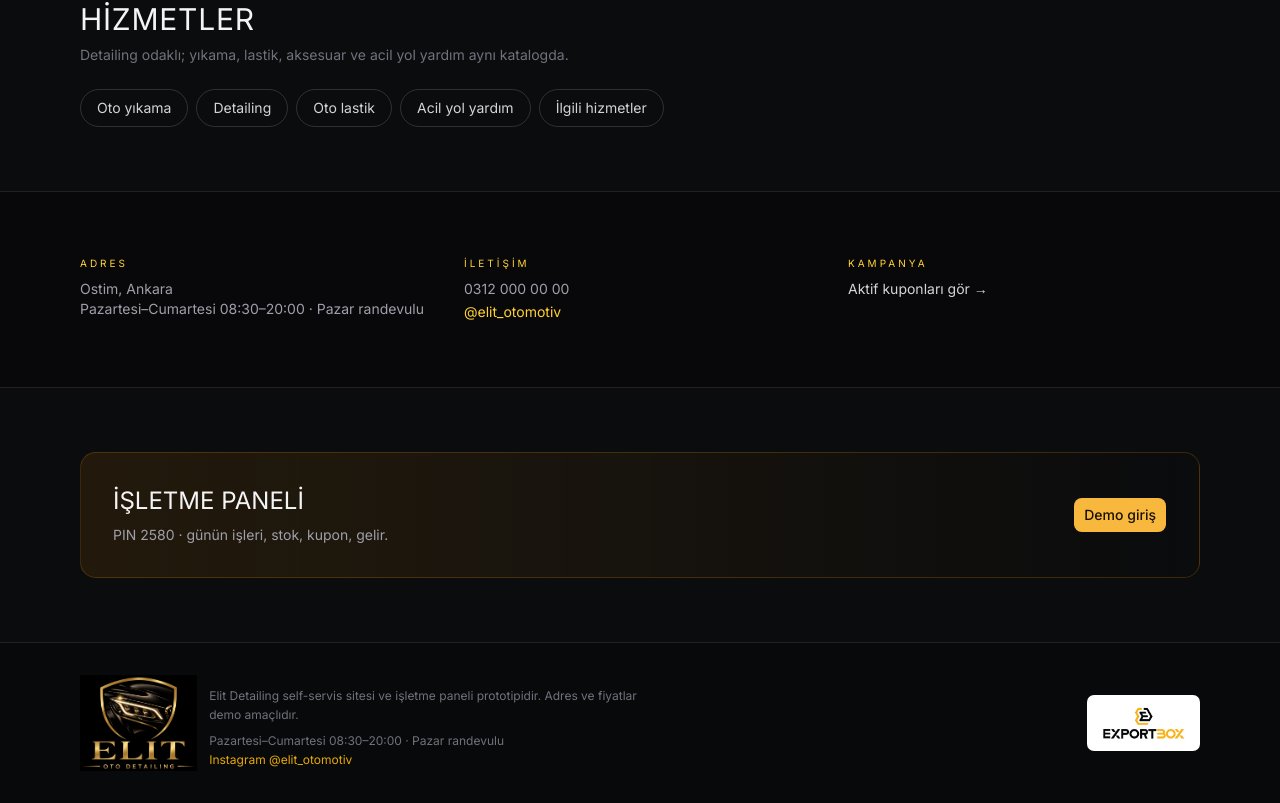
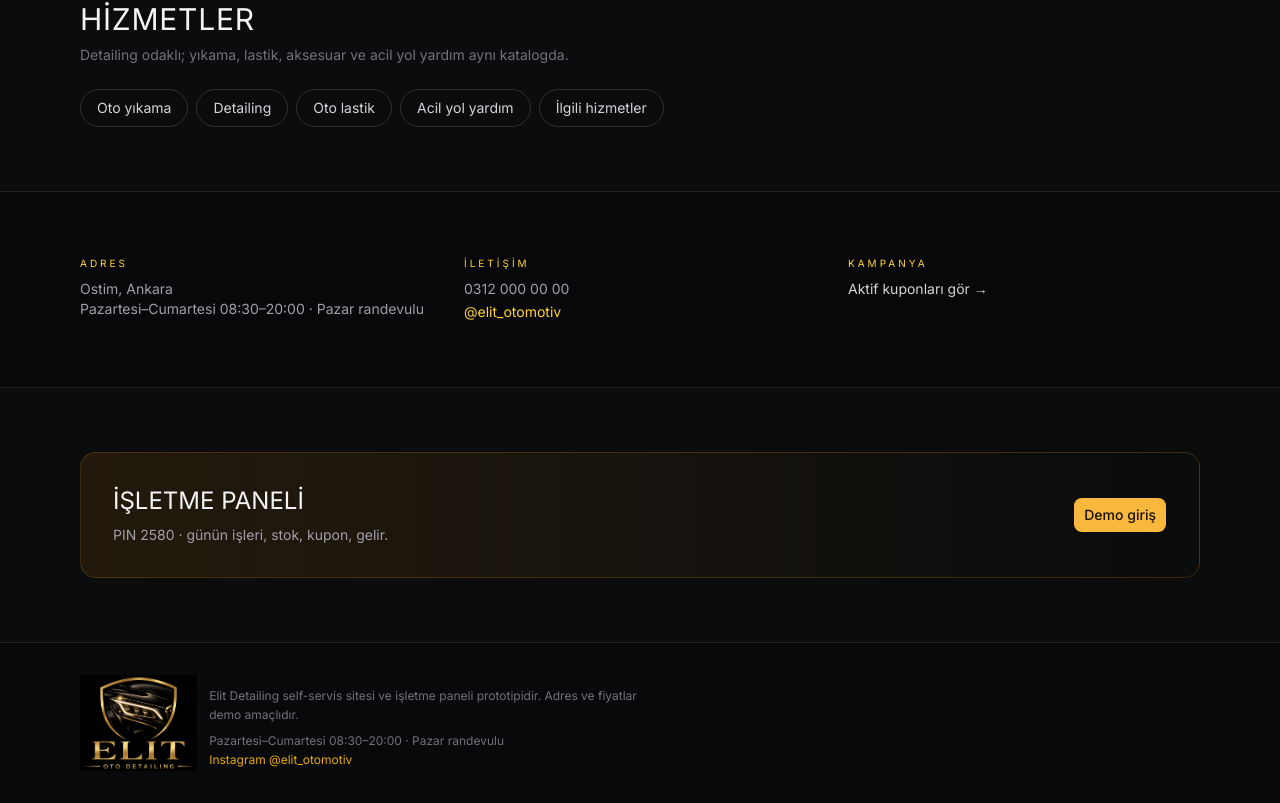
Before and after one commit to fatihozerkan85-hash/elitdetailing, a Next.js app: page / in a window 1280 px wide. Shown: the part 833-1636 px from the top of the page. Built offline with nearby package versions, Linux system fonts and the light colour scheme.

Commit message:
Remove Export Box logo from the Elit Detailing footer.
Co-authored-by: fatihozerkan85 <fatihozerkan85@gmail.com>

```diff
--- a/src/components/site-header.tsx
+++ b/src/components/site-header.tsx
@@ -154,15 +154,6 @@ export function SiteFooter() {
             </a>
           </div>
         </div>
-        <div className="inline-flex w-fit items-center rounded-md bg-white px-3 py-2">
-          <Image
-            src="/branding/exportbox-logo.png"
-            alt="Export Box"
-            width={571}
-            height={258}
-            className="h-10 w-auto object-contain"
-          />
-        </div>
       </div>
     </footer>
   );
```
